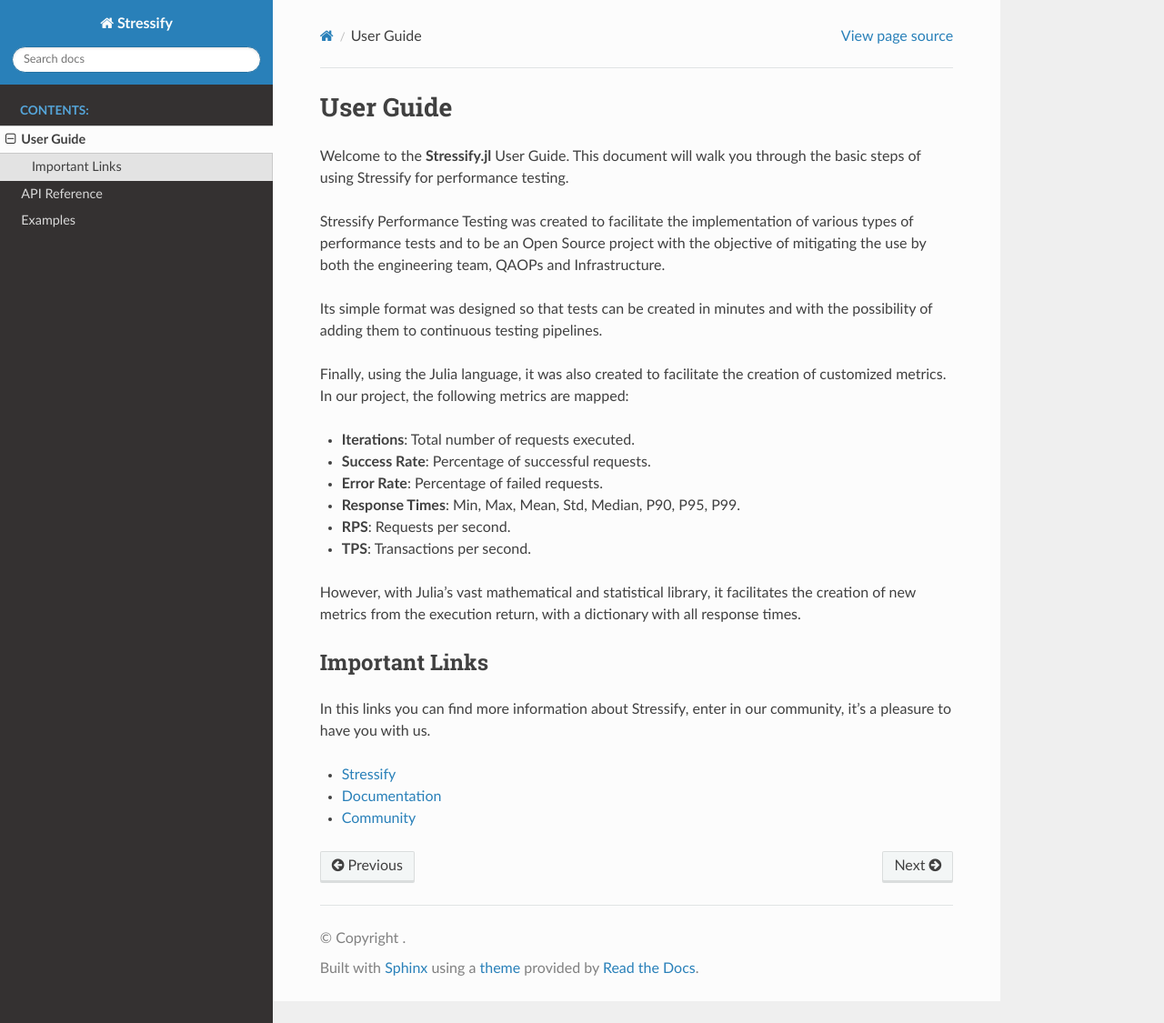
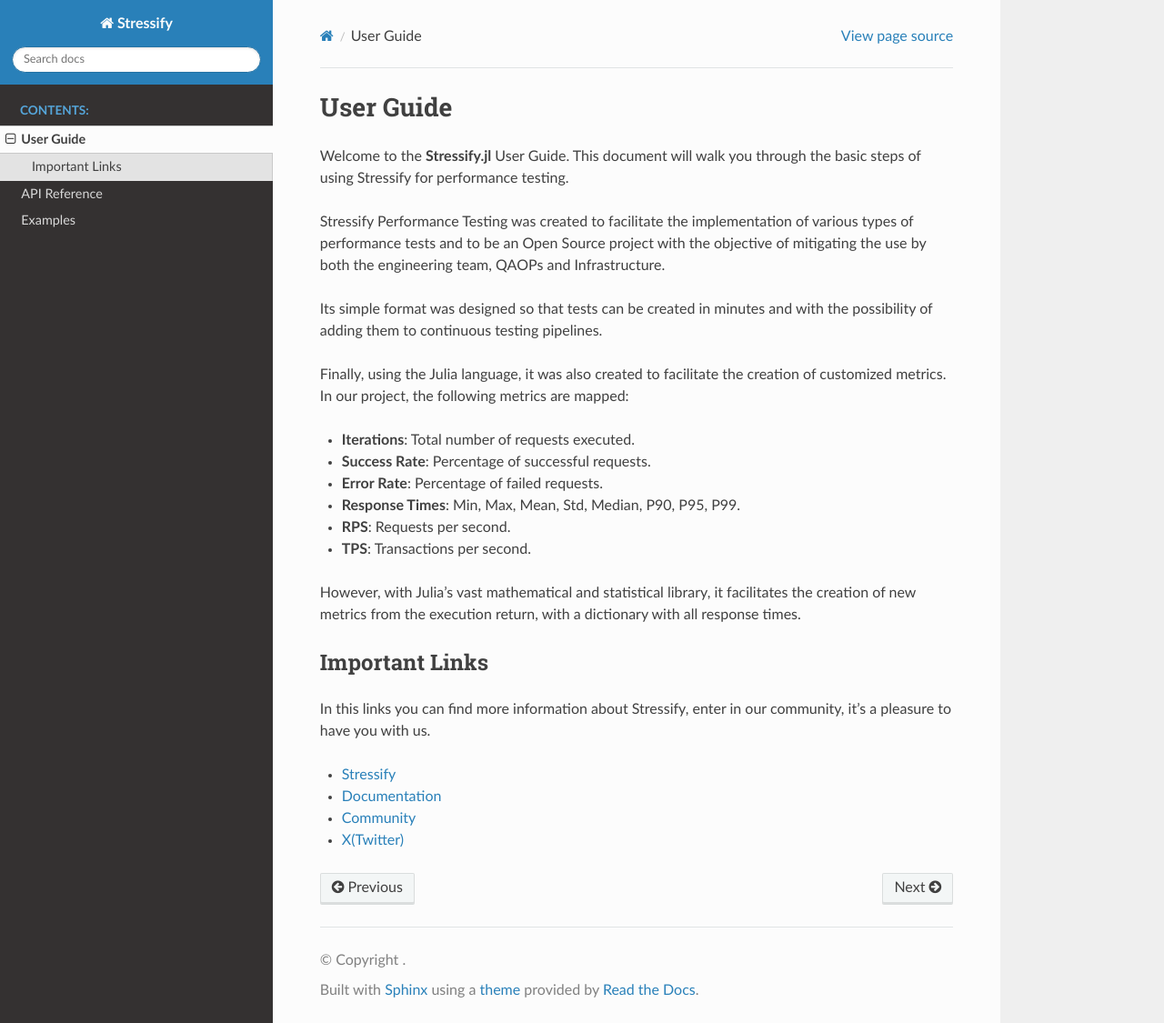
Before and after one commit to jfilhoGN/Stressify.jl, a Sphinx documentation site: the page built from docs/source/guide.rst, in a window 1280 px wide and 1125 px high. Shown: the whole window at 91% size. Built offline with Sphinx 7.4.7 and the Read the Docs theme 3.1.0, drawn with Linux system fonts in a browser that asks for light colours.

Commit message:
add in documentation social media

```diff
--- a/docs/source/guide.rst
+++ b/docs/source/guide.rst
@@ -3,6 +3,7 @@
 .. _Stressify: https://github.com/jfilhoGN/Stressify.jl/tree/main/examples
 .. _Documentation: https://stressifyjl.readthedocs.io/en/latest/
 .. _Community: https://app.gitter.im/#/room/#stressify:gitter.im
+.. _X(Twitter): https://x.com/Stressifyjl
 
 User Guide
 ==========
@@ -32,3 +33,4 @@
 - `Stressify`_
 - `Documentation`_
 - `Community`_
+- `X(Twitter)`_
```
